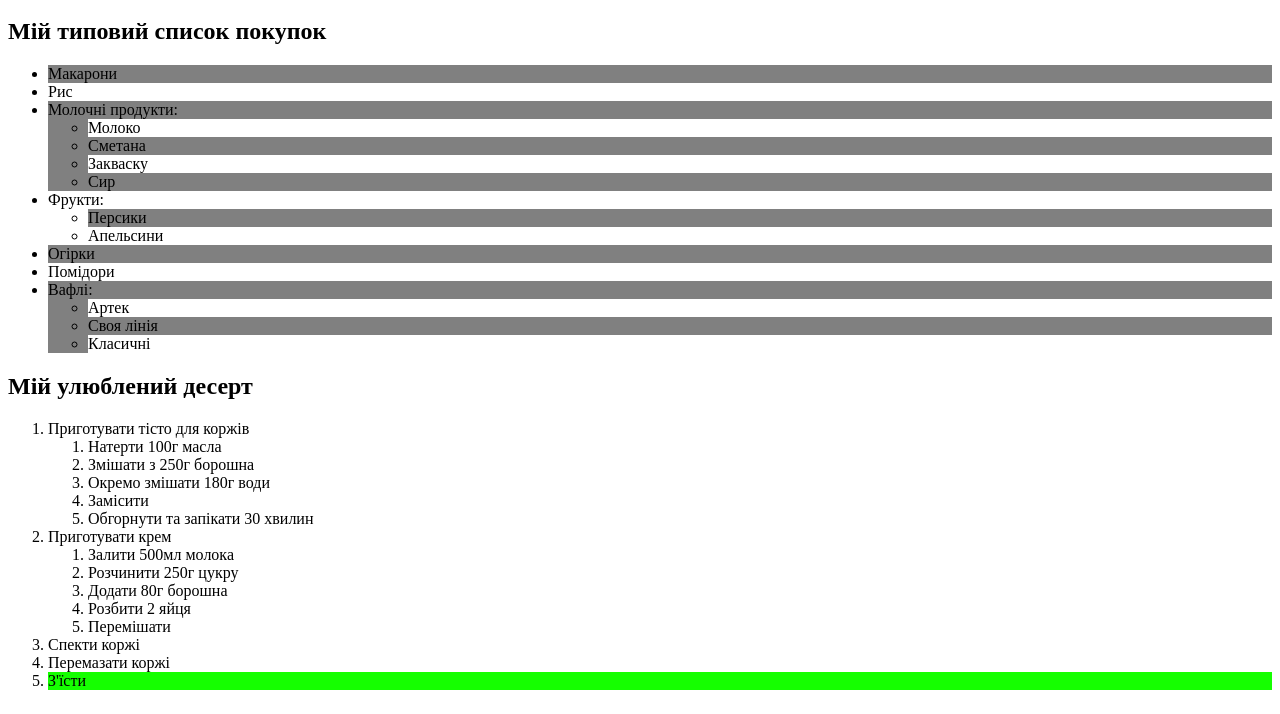
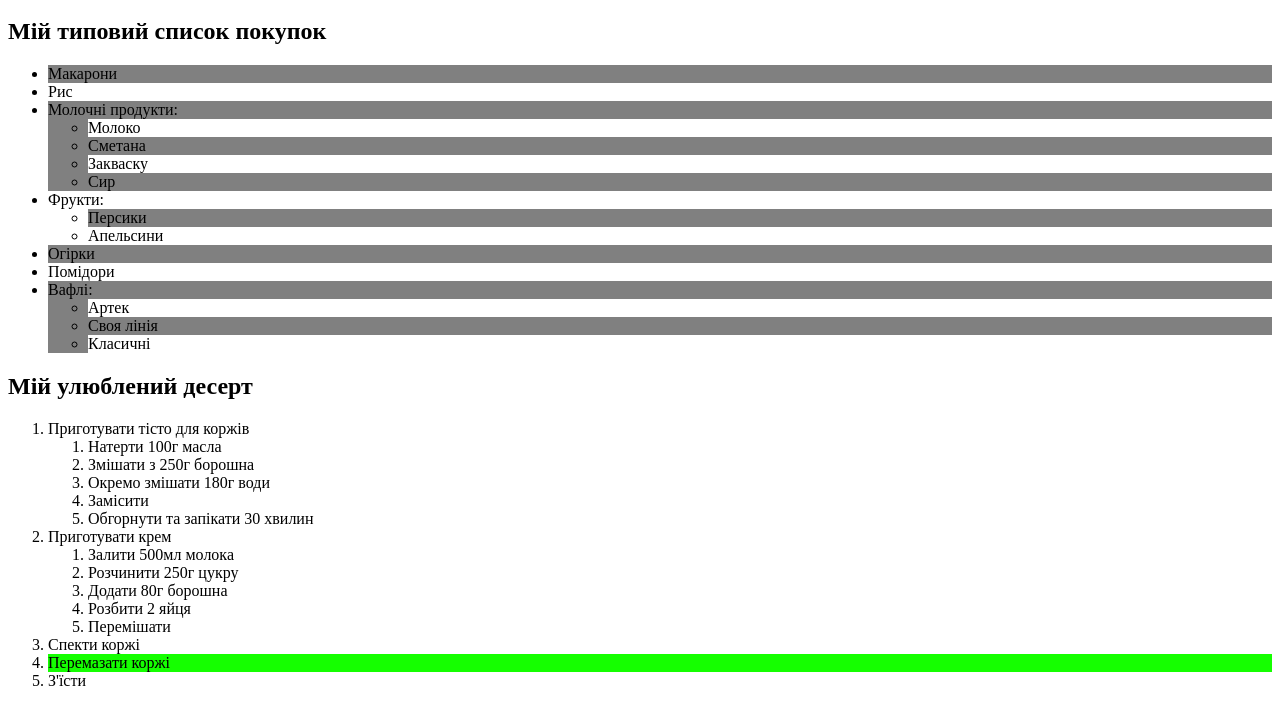
Before and after one commit to begey1/my-repo2, a plain HTML site: page practic 3/nowadays.html in a window 1280 px wide. Shown: the part 86-800 px from the top of the page. Drawn offline with Linux system fonts and the light colour scheme.

Commit message:
Update nowadays.html

```diff
--- a/practic 3/nowadays.html
+++ b/practic 3/nowadays.html
@@ -17,10 +17,10 @@
     ul.first > li:nth-child(even) li:nth-child(odd){
         background-color: gray;
     }
-    ol.second > li:nth-child(5){
+    ol.second > li:nth-child(4){
         background-color:rgb(21, 255, 0);
     }
-    ol.second > li:nth-child(4):hover, ol.second > li:nth-child(6):hover{
+    ol.second > li:nth-child(3):hover, ol.second > li:nth-child(5):hover{
         cursor: pointer;
     }
 </style>
```
